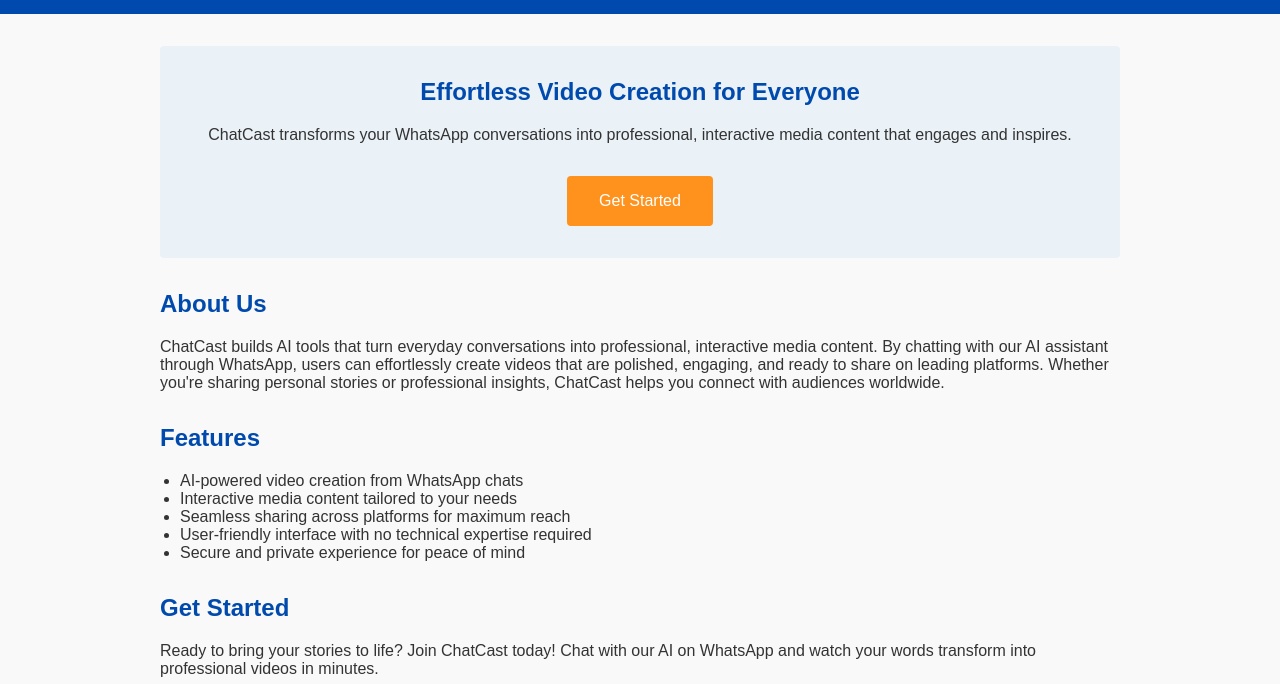
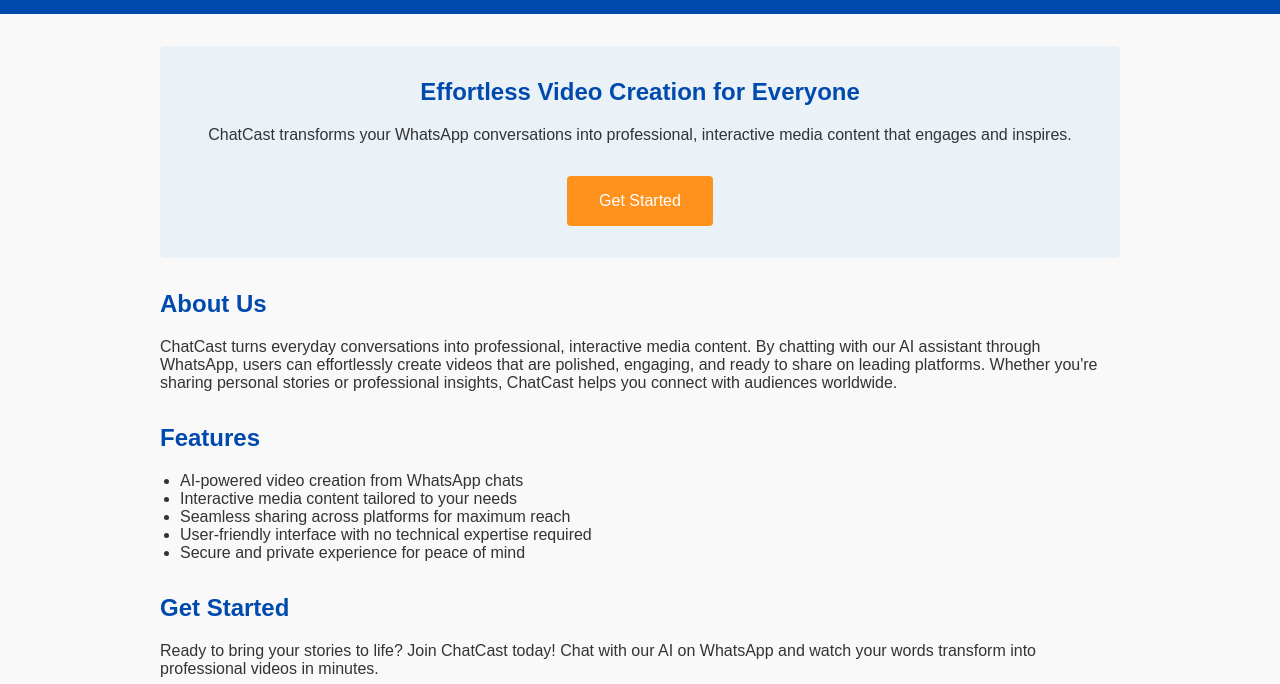
Before and after one commit to open-sudo/chatcast.me, a plain HTML site: page index.html in a window 1280 px wide. Shown: the part 116-800 px from the top of the page. Drawn offline with Linux system fonts and the light colour scheme.

Commit message:
Update index.html

```diff
--- a/index.html
+++ b/index.html
@@ -93,7 +93,7 @@
     <!-- About Us Section -->
     <section id="about">
       <h2>About Us</h2>
-      <p>ChatCast builds AI tools that turn everyday conversations into professional, interactive media content. By chatting with our AI assistant through WhatsApp, users can effortlessly create videos that are polished, engaging, and ready to share on leading platforms. Whether you're sharing personal stories or professional insights, ChatCast helps you connect with audiences worldwide.</p>
+      <p>ChatCast turns everyday conversations into professional, interactive media content. By chatting with our AI assistant through WhatsApp, users can effortlessly create videos that are polished, engaging, and ready to share on leading platforms. Whether you're sharing personal stories or professional insights, ChatCast helps you connect with audiences worldwide.</p>
     </section>
 
     <!-- Features Section -->
```
